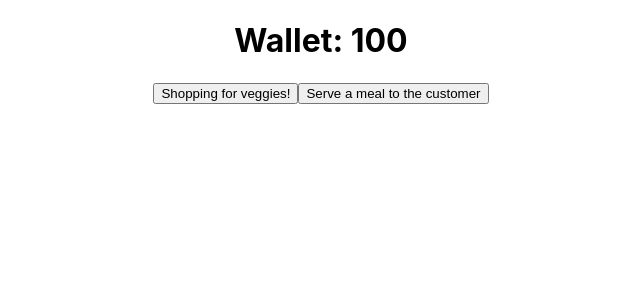
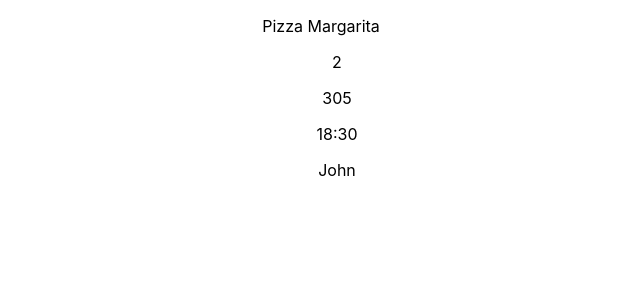
Before and after one commit to keenanbernard/Advanced-React-Labs, a React (Create React App) app: page / in a window 1280 px wide. Shown: the top 300 px of the page, without its empty margins (319-959 px from the left). Built offline with nearby package versions, Linux system fonts and the light colour scheme.

Commit message:
Week 2 - Completed Lab 3 login button/ Live Orders & Radio

```diff
--- a/src/App.js
+++ b/src/App.js
@@ -1,11 +1,12 @@
 import './App.css';
 import Reducer from "./Components/Week 2/Lab 3 - useReducer Hook/useReducer";
+import LiveOrders from "./Components/Week 3/Lab 1 - Radio Group/LiveOrders";
 
 
 function App() {
   return (
     <div className="App">
-      <Reducer />
+      <LiveOrders />
     </div>
   );
 }
--- /dev/null
+++ b/src/Components/Week 3/Lab 1 - Radio Group/LiveOrders.js
@@ -0,0 +1,36 @@
+import React from "react";
+
+const Row = ({ children, spacing }) => {
+  const childStyle = {marginLeft: `${spacing}px`};
+
+  return (
+
+
+    <div>
+      {React.Children.map(children, (child, index) => {
+        return React.cloneElement(child, {
+          style: {
+            ...child.props.style,
+            ...(index > 0 ? childStyle : {}),
+          },
+        });
+      })}
+    </div>
+  )
+}
+
+const LiveOrders = () =>{
+  return (
+    <div>
+      <Row spacing={32}>
+        <p>Pizza Margarita</p>
+        <p>2</p>
+        <p>305</p>
+        <p>18:30</p>
+        <p>John</p>
+      </Row>
+    </div>
+  )
+}
+
+export default LiveOrders;
```
Also changed, not shown: src/Components/Week 3/Lab 1 - Radio Group/LoginButton.js (added, +39 -0 lines), src/Components/Week 3/Lab 1 - Radio Group/Radio.js (added, +29 -0 lines).
